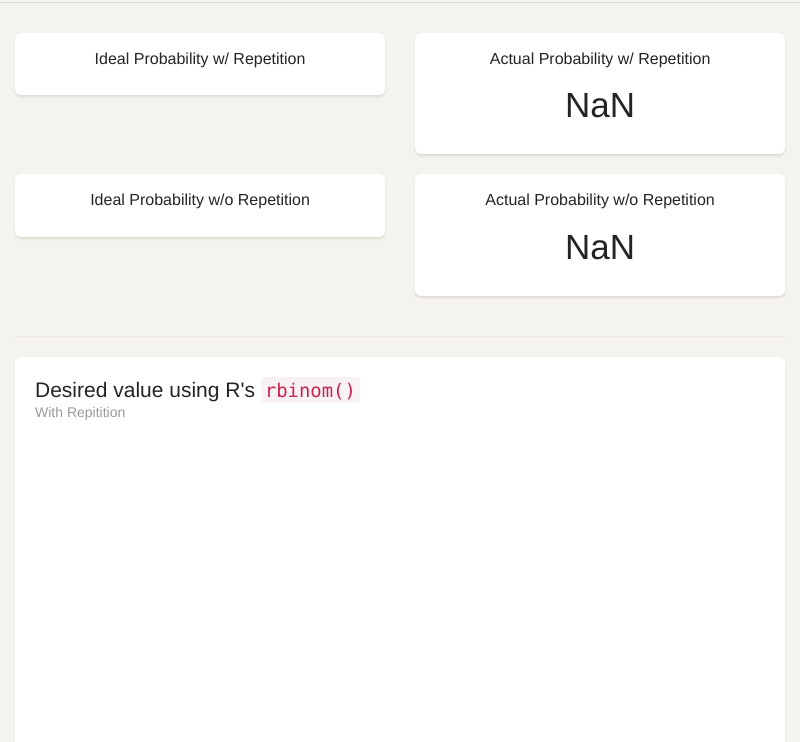
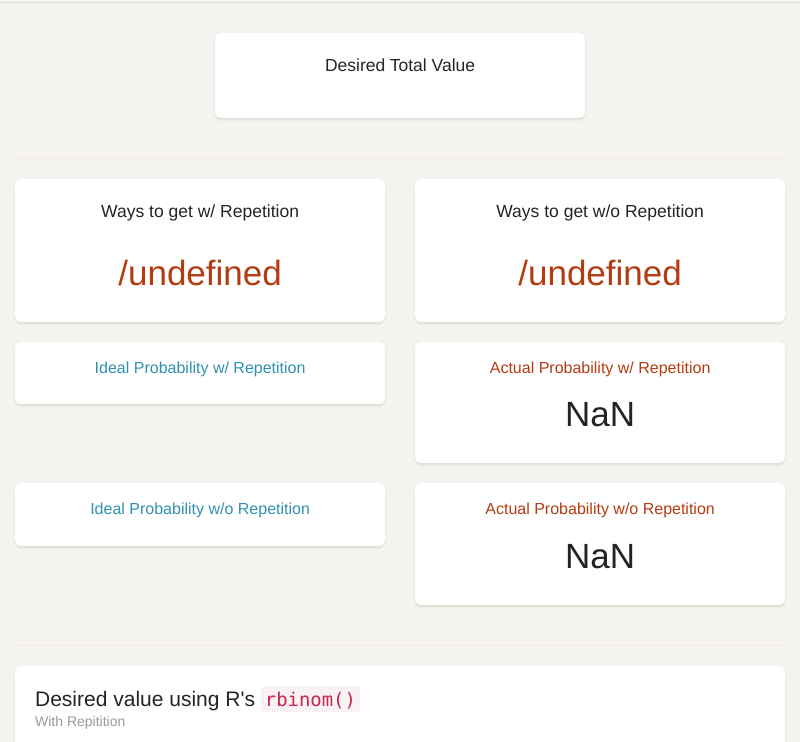
Before and after one commit to Ollen/modesta-mc02, an Electron app: page app/views/desired-stats.html in a window 800 px wide. Shown: the part 58-800 px from the top of the page. Drawn offline with Linux system fonts and the light colour scheme; no server answers.

Commit message:
Add possible ways in permutation and combination

```diff
--- a/app/views/desired-stats.html
+++ b/app/views/desired-stats.html
@@ -114,12 +114,51 @@
                 <div class="content">
                     <div class="container-fluid">
                         <div class="row">
+                            <div class="col-sm-6 col-sm-offset-3">
+                                <div class="card">
+                                    <div class="header">
+                                        <h5 class="title text-center text-warning">Desired Total Value</h5>
+                                    </div>
+                                    <div class="content numbers">
+                                        <h5 class="text-danger desired-value text-center"></h5>
+                                    </div>
+                                </div>
+                            </div>
+                        </div>
+                        <hr>
+                        <div class="row">
+                            <div class="col-sm-6">
+                                <div class="card">
+                                    <div class="header">
+                                        <h5 class="title text-center text-success">Ways to get w/ Repetition</h5>
+                                    </div>
+                                    <div class="content numbers">
+                                        <h5 class="text-danger text-center perm-ways">
+
+                                        </h5>
+                                    </div>
+                                </div>
+                            </div>
+                            <div class="col-sm-6">
+                                <div class="card">
+                                    <div class="header">
+                                        <h5 class="title text-center text-success">Ways to get w/o Repetition</h5>
+                                    </div>
+                                    <div class="content numbers">
+                                        <h5 class="text-danger text-center comb-ways">
+
+                                        </h5>
+                                    </div>
+                                </div>
+                            </div>
+                        </div>
+                        <div class="row">
                             <div class="col-lg-6 col-sm-6">
                                 <div class="card">
                                     <div class="content">
                                         <div class="row">
                                             <div class="col-xs-12">
-                                                <p class="text-center">Ideal Probability w/ Repetition</p>
+                                                <p class="text-center text-info">Ideal Probability w/ Repetition</p>
                                                 <div class="numbers">
                                                     <h5 class="text-center i_p_wr"></h5>
                                                 </div>
@@ -135,7 +174,7 @@
                                     <div class="content">
                                         <div class="row">
                                             <div class="col-xs-12">
-                                                <p class="text-center">Actual Probability w/ Repetition</p>
+                                                <p class="text-center text-danger">Actual Probability w/ Repetition</p>
                                                 <div class="numbers">
                                                     <h5 class="text-center a_p_wr"></h5>
                                                 </div>
@@ -151,7 +190,7 @@
                                     <div class="content">
                                         <div class="row">
                                             <div class="col-xs-12">
-                                                <p class="text-center">Ideal Probability w/o Repetition</p>
+                                                <p class="text-center text-info">Ideal Probability w/o Repetition</p>
                                                 <div class="numbers">
                                                     <h5 class="text-center i_p_wor"></h5>
                                                 </div>
@@ -167,7 +206,7 @@
                                     <div class="content">
                                         <div class="row">
                                             <div class="col-xs-12">
-                                                <p class="text-center">Actual Probability w/o Repetition</p>
+                                                <p class="text-center text-danger">Actual Probability w/o Repetition</p>
                                                 <div class="numbers">
                                                     <h5 class="text-center a_p_wor"></h5>
                                                 </div>
--- a/app/views/js/desired-result.js
+++ b/app/views/js/desired-result.js
@@ -45,7 +45,21 @@ function createRhyper() {
 
 }
 
+function displayWays() {
+    let permutation = parsedExperiment.desiredProb_wr[0] + "/" + permutationTotalList[rawExperiment.draws];
+    let combination = parsedExperiment.desiredProb_wor[0] + "/" + combinationTotalList[rawExperiment.draws];
+
+    $('.perm-ways').text(permutation);
+    $('.comb-ways').text(combination);
+
+}
+
 $(document).ready(function () {
+    let desiredValue = rawExperiment.desiredValue;
+    $('.desired-value').text(desiredValue);
+    displayWays();
+
+
     createRbinom();
     createRhyper();
     $('desiredVal').text(parsedExperiment.desiredValue);
```
